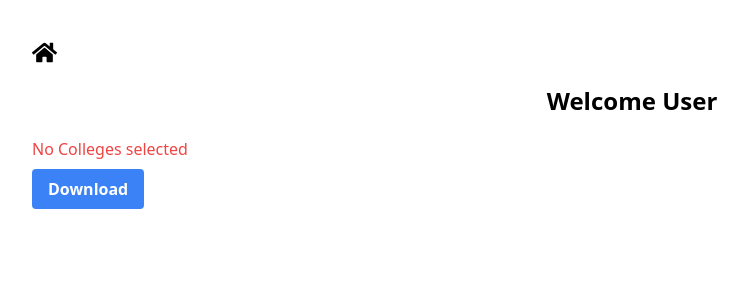
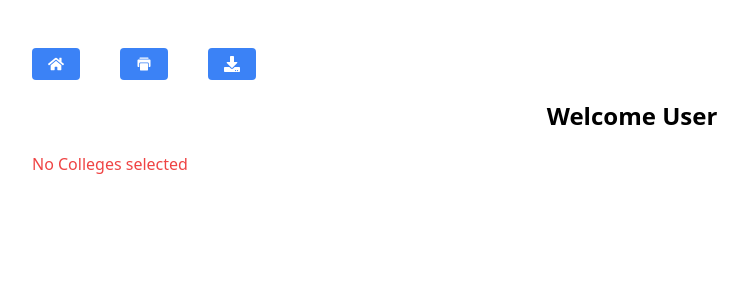
Before and after one commit to Mukunthan-A-R/CCE, a React (Vite) app: page /app in a window 1280 px wide. Shown: the top 300 px of the page, without its empty margins (8-756 px from the left). Built offline with nearby package versions, Linux system fonts and the light colour scheme.

Commit message:
Built print component.

```diff
--- a/src/components/InputFilter.jsx
+++ b/src/components/InputFilter.jsx
@@ -97,8 +97,8 @@ const InputFilter = () => {
     <div className="my-10">
       <h2 className="text-center font-bold text-xl my-5">TNEA Choice Order </h2>
       <Link to="/app">
-        <div className="mx-10 ">
-          <FaServer size={25} />
+        <div className="mx-10 bg-blue-500 hover:bg-blue-700 text-white font-bold py-2 px-4 rounded inline-flex items-center mt-2">
+          <FaServer />
         </div>
       </Link>
       <div className="md:flex border border-gray-500 mx-10 rounded-lg my-5">
--- a/src/pages/ResultPage.jsx
+++ b/src/pages/ResultPage.jsx
@@ -8,6 +8,9 @@ import { FaHome } from "react-icons/fa";
 import { useState } from "react";
 import html2canvas from "html2canvas";
 import jsPDF from "jspdf";
+import { IoIosPrint } from "react-icons/io";
+import { FaDownload } from "react-icons/fa";
+import { MdDownloading } from "react-icons/md";
 
 const ResultPage = () => {
   const value = useRecoilValue(resultArray);
@@ -23,11 +26,12 @@ const ResultPage = () => {
   const [loader, setLoader] = useState(false);
 
   const downloadPDF = () => {
+    window.open;
     const capture = document.querySelector(".recipt-table");
     setLoader(true);
     html2canvas(capture).then((canvas) => {
       const imgData = canvas.toDataURL("img/png");
-      const doc = new jsPDF("p", "mm", "a4");
+      const doc = new jsPDF("l", "mm", "a4");
       const componentWidth = doc.internal.pageSize.getWidth();
       const componentHeight = doc.internal.pageSize.getHeight();
       doc.addImage(imgData, "PNG", 0, 0, componentWidth, componentHeight);
@@ -37,9 +41,35 @@ const ResultPage = () => {
   };
   return (
     <div className="m-5 sm:m-10">
-      <Link to="/">
-        <FaHome size={25} />
-      </Link>
+      <div className="flex items-center gap-10">
+        <div className="bg-blue-500 hover:bg-blue-700 text-white font-bold py-2 px-4 rounded inline-flex items-center mt-2">
+          <Link to="/">
+            <FaHome />
+          </Link>
+        </div>
+        {/* receipt action */}
+        <button
+          className="bg-blue-500 hover:bg-blue-700 text-white font-bold py-2 px-4 rounded inline-flex items-center mt-2"
+          onClick={() => window.print()}
+        >
+          <IoIosPrint />
+        </button>
+        <button
+          className="receipt-modal-download-button bg-blue-500 hover:bg-blue-700 text-white font-bold py-2 px-4 rounded inline-flex items-center mt-2"
+          onClick={downloadPDF}
+          disabled={!(loader === false)}
+        >
+          {loader ? (
+            <span>
+              <MdDownloading />
+            </span>
+          ) : (
+            <span>
+              <FaDownload />
+            </span>
+          )}
+        </button>
+      </div>
       <div className="text-center font-bold text-2xl my-5">
         Welcome {userData.name === "" ? "User" : userData.name}
       </div>
@@ -109,15 +139,6 @@ const ResultPage = () => {
           </table>
         )}
       </div>
-
-      {/* receipt action */}
-      <button
-        className="receipt-modal-download-button bg-blue-500 hover:bg-blue-700 text-white font-bold py-2 px-4 rounded inline-flex items-center mt-2"
-        onClick={downloadPDF}
-        disabled={!(loader === false)}
-      >
-        {loader ? <span>Downloading</span> : <span>Download</span>}
-      </button>
     </div>
   );
 };
--- /dev/null
+++ b/src/pages/Test.jsx
@@ -0,0 +1,40 @@
+import React from "react";
+import ResultPage from "./ResultPage";
+
+const Test = () => {
+  const saveAsHtml = () => {
+    // Content you want to save as HTML
+    const htmlContent = { ResultPage };
+
+    // Create a Blob containing the HTML content
+    const blob = new Blob([htmlContent], { type: "text/html" });
+
+    // Create a temporary URL for the Blob
+    const url = URL.createObjectURL(blob);
+
+    // Create a link element
+    const link = document.createElement("a");
+
+    // Set link's attributes
+    link.href = url;
+    link.download = "example.html"; // File name
+
+    // Append the link to the body
+    document.body.appendChild(link);
+
+    // Click the link programmatically to trigger the download
+    link.click();
+
+    // Cleanup
+    URL.revokeObjectURL(url);
+    document.body.removeChild(link);
+  };
+
+  return (
+    <div>
+      <button onClick={saveAsHtml}>Save as HTML</button>
+    </div>
+  );
+};
+
+export default Test;
--- a/src/routes/routes.jsx
+++ b/src/routes/routes.jsx
@@ -1,6 +1,7 @@
 import { createBrowserRouter } from "react-router-dom";
 import InputFilter from "../components/InputFilter";
 import ResultPage from "../pages/ResultPage";
+import Test from "../pages/Test";
 
 const router = createBrowserRouter([
   { path: "/", element: <InputFilter /> },
@@ -8,6 +9,10 @@ const router = createBrowserRouter([
     path: "/app",
     element: <ResultPage />,
   },
+  {
+    path: "/test",
+    element: <Test />,
+  },
 ]);
 
 export default router;
```
